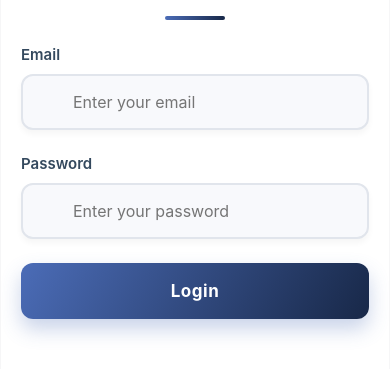
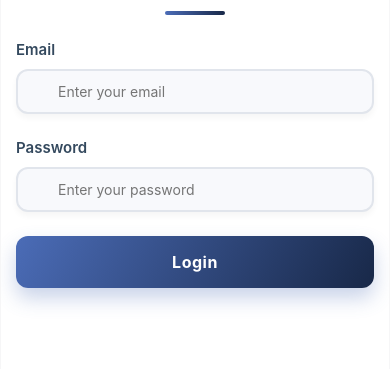
Before and after one commit to kmark4407-droid/HealthScanQR_FRONTEND, an Angular app: page /login in a window 390 px wide. Shown: the part 205-574 px from the top of the page. Built offline with nearby package versions, Linux system fonts and the light colour scheme.

Commit message:
Update login.css

```diff
--- a/src/app/login/login.css
+++ b/src/app/login/login.css
@@ -206,11 +206,24 @@ input:focus + .input-icon {
     cursor: pointer;
     transition: all 0.3s ease;
     z-index: 2;
+    opacity: 0;
+    transform: scale(0.8);
+    pointer-events: none;
+}
+
+.password-toggle.active {
+    opacity: 1;
+    transform: scale(1);
+    pointer-events: all;
 }
 
 .password-toggle:hover {
     color: #4b6cb7;
     transform: scale(1.1);
+}
+
+.password-toggle.active:hover {
+    transform: scale(1.2);
 }
 
 .error {
@@ -527,6 +540,11 @@ button.success {
     .image-section i {
         font-size: 50px;
     }
+
+    .password-toggle {
+        right: 15px;
+        top: 41px;
+    }
 }
 
 @media (max-width: 768px) {
@@ -541,6 +559,21 @@ button.success {
     h2 {
         font-size: 28px;
         margin-bottom: 25px;
+    }
+
+    .password-toggle {
+        right: 12px;
+        top: 39px;
+    }
+
+    input {
+        padding: 14px 20px 14px 45px;
+        font-size: 15px;
+    }
+
+    .input-icon {
+        left: 15px;
+        top: 41px;
     }
 }
 
@@ -561,4 +594,41 @@ button.success {
     .image-section i {
         font-size: 40px;
     }
+
+    .form-section {
+        padding: 20px 15px;
+    }
+
+    .password-toggle {
+        right: 10px;
+        top: 37px;
+        font-size: 14px;
+    }
+
+    input {
+        padding: 12px 20px 12px 40px;
+        font-size: 14px;
+    }
+
+    .input-icon {
+        left: 12px;
+        top: 39px;
+        font-size: 14px;
+    }
+
+    button {
+        padding: 16px;
+        font-size: 16px;
+    }
 }
+
+/* Touch device optimizations */
+@media (hover: none) and (pointer: coarse) {
+    .password-toggle {
+        min-width: 44px;
+        min-height: 44px;
+        display: flex;
+        align-items: center;
+        justify-content: center;
+    }
+}
```
